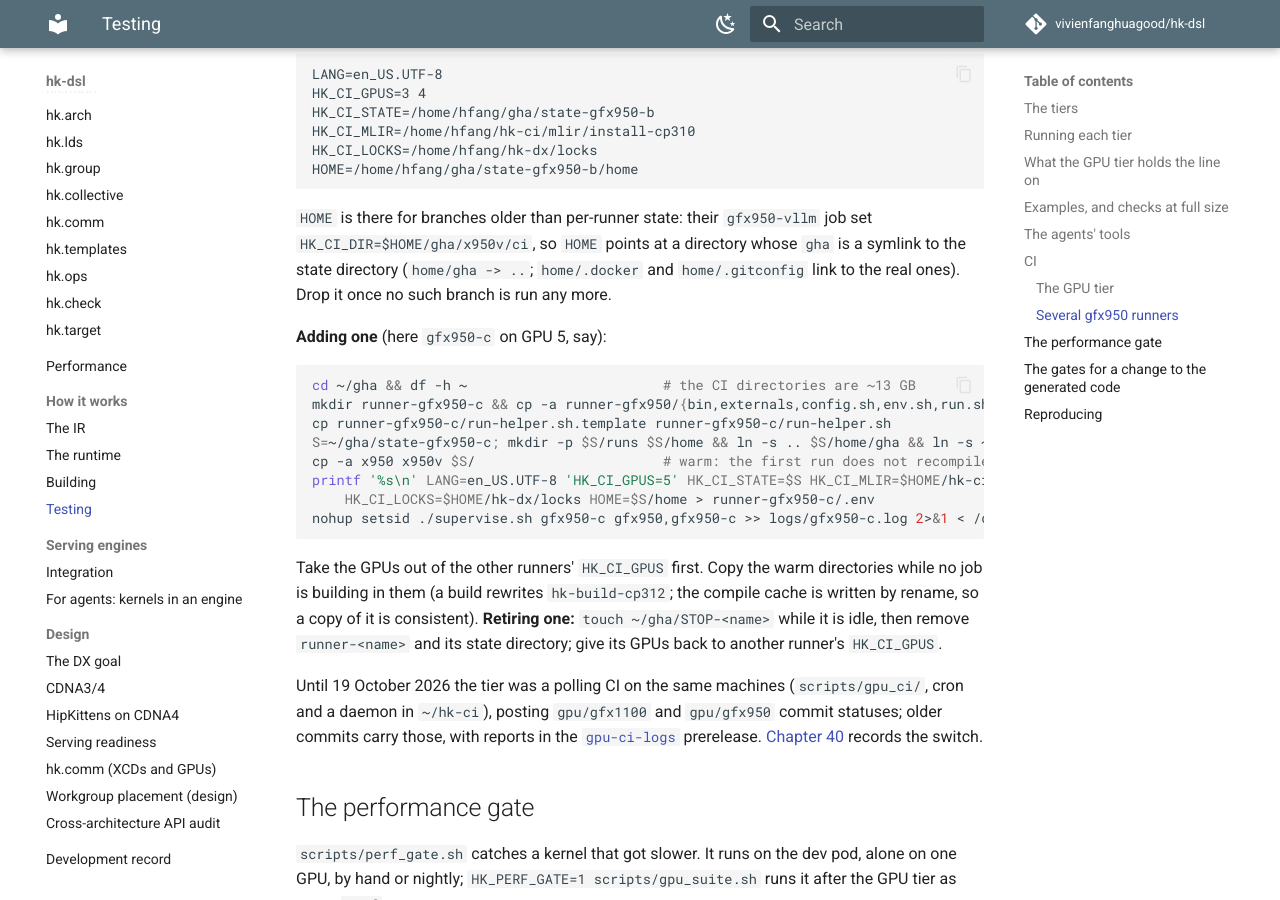
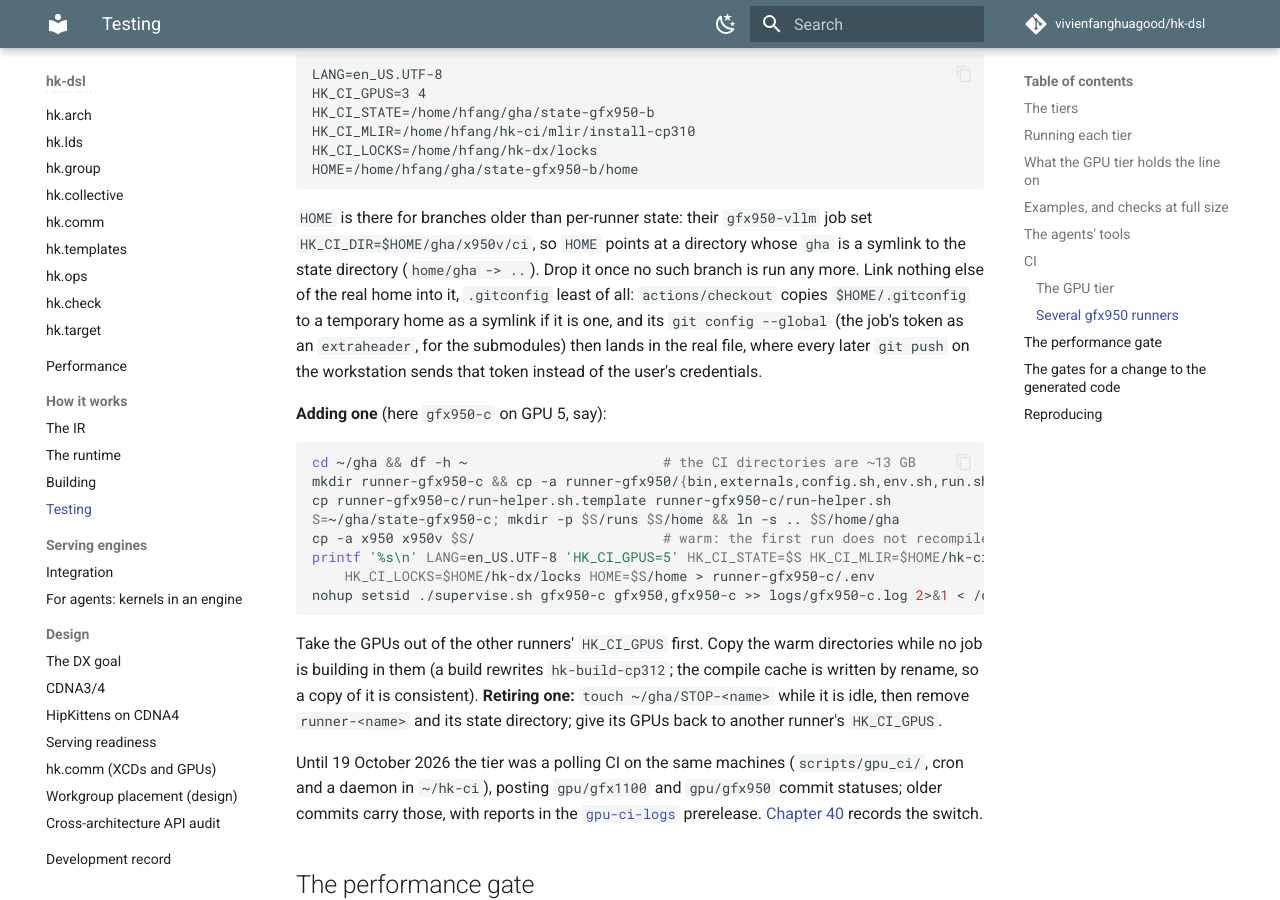
Before and after one commit to vivienfanghuagood/hk-dsl, an MkDocs documentation site: the page built from docs/testing.md, in a window 1280 px wide and 900 px high, scrolled down 8118 px. Built offline with MkDocs 1.6.1 and Material for MkDocs 9.7.7, drawn with Linux system fonts in a browser that asks for light colours; comment, search, counter and statistics services are not loaded.

Commit message:
docs/testing.md: a runner's HOME links nothing but gha (checkout writes through a linked .gitconfig)
Co-Authored-By: Claude <noreply@anthropic.com>

```diff
--- a/docs/testing.md
+++ b/docs/testing.md
@@ -409,9 +409,13 @@ HOME=/home/hfang/gha/state-gfx950-b/home
 
 `HOME` is there for branches older than per-runner state: their
 `gfx950-vllm` job set `HK_CI_DIR=$HOME/gha/x950v/ci`, so `HOME` points at a
-directory whose `gha` is a symlink to the state directory (`home/gha -> ..`;
-`home/.docker` and `home/.gitconfig` link to the real ones). Drop it once
-no such branch is run any more.
+directory whose `gha` is a symlink to the state directory (`home/gha -> ..`).
+Drop it once no such branch is run any more. Link nothing else of the real
+home into it, `.gitconfig` least of all: `actions/checkout` copies
+`$HOME/.gitconfig` to a temporary home as a symlink if it is one, and its
+`git config --global` (the job's token as an `extraheader`, for the
+submodules) then lands in the real file, where every later `git push` on the
+workstation sends that token instead of the user's credentials.
 
 **Adding one** (here `gfx950-c` on GPU 5, say):
 
@@ -419,7 +423,7 @@ no such branch is run any more.
 cd ~/gha && df -h ~                        # the CI directories are ~13 GB
 mkdir runner-gfx950-c && cp -a runner-gfx950/{bin,externals,config.sh,env.sh,run.sh,safe_sleep.sh,run-helper.sh.template,.path} runner-gfx950-c/
 cp runner-gfx950-c/run-helper.sh.template runner-gfx950-c/run-helper.sh
-S=~/gha/state-gfx950-c; mkdir -p $S/runs $S/home && ln -s .. $S/home/gha && ln -s ~/.docker ~/.gitconfig $S/home/
+S=~/gha/state-gfx950-c; mkdir -p $S/runs $S/home && ln -s .. $S/home/gha
 cp -a x950 x950v $S/                       # warm: the first run does not recompile every kernel
 printf '%s\n' LANG=en_US.UTF-8 'HK_CI_GPUS=5' HK_CI_STATE=$S HK_CI_MLIR=$HOME/hk-ci/mlir/install-cp310 \
     HK_CI_LOCKS=$HOME/hk-dx/locks HOME=$S/home > runner-gfx950-c/.env
```
